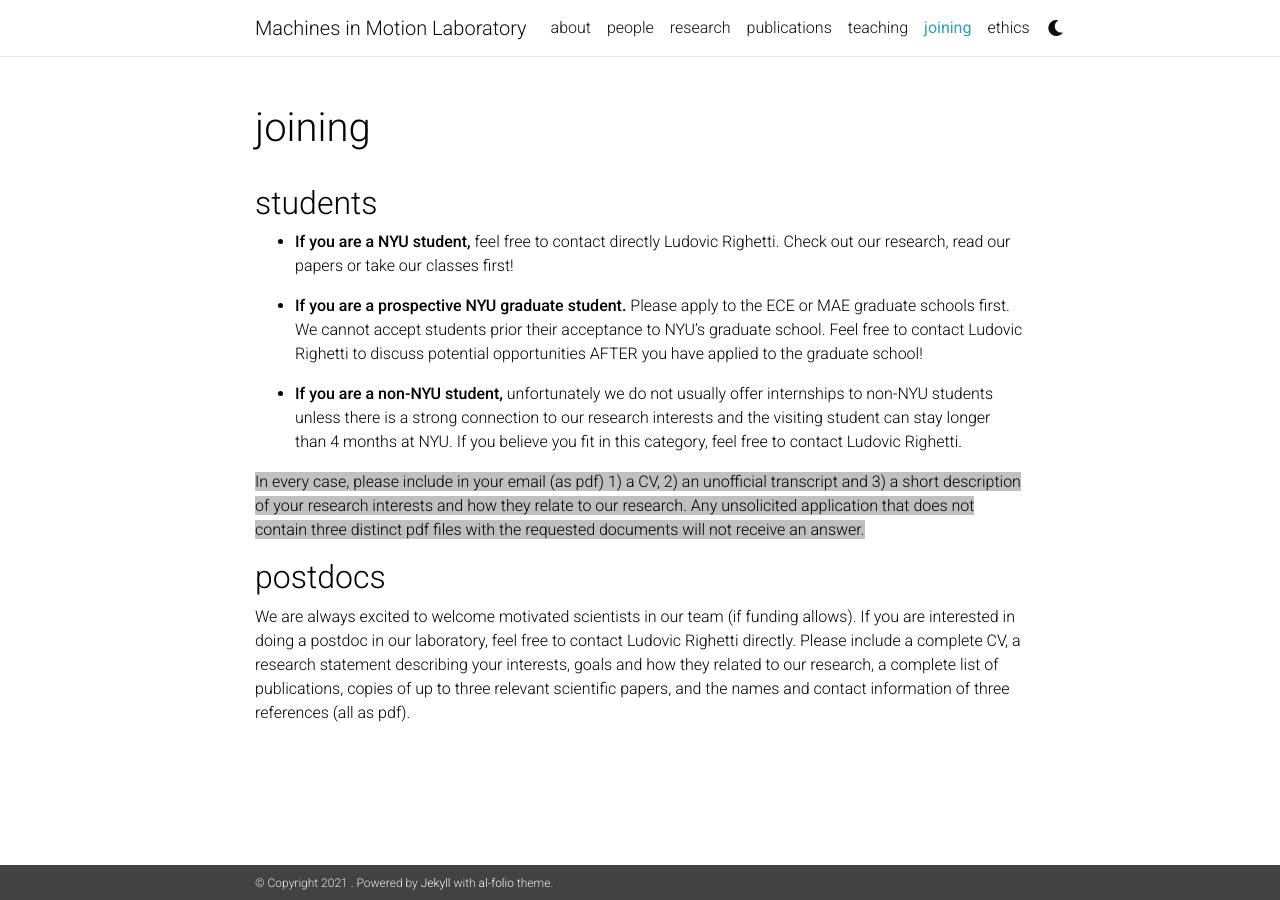
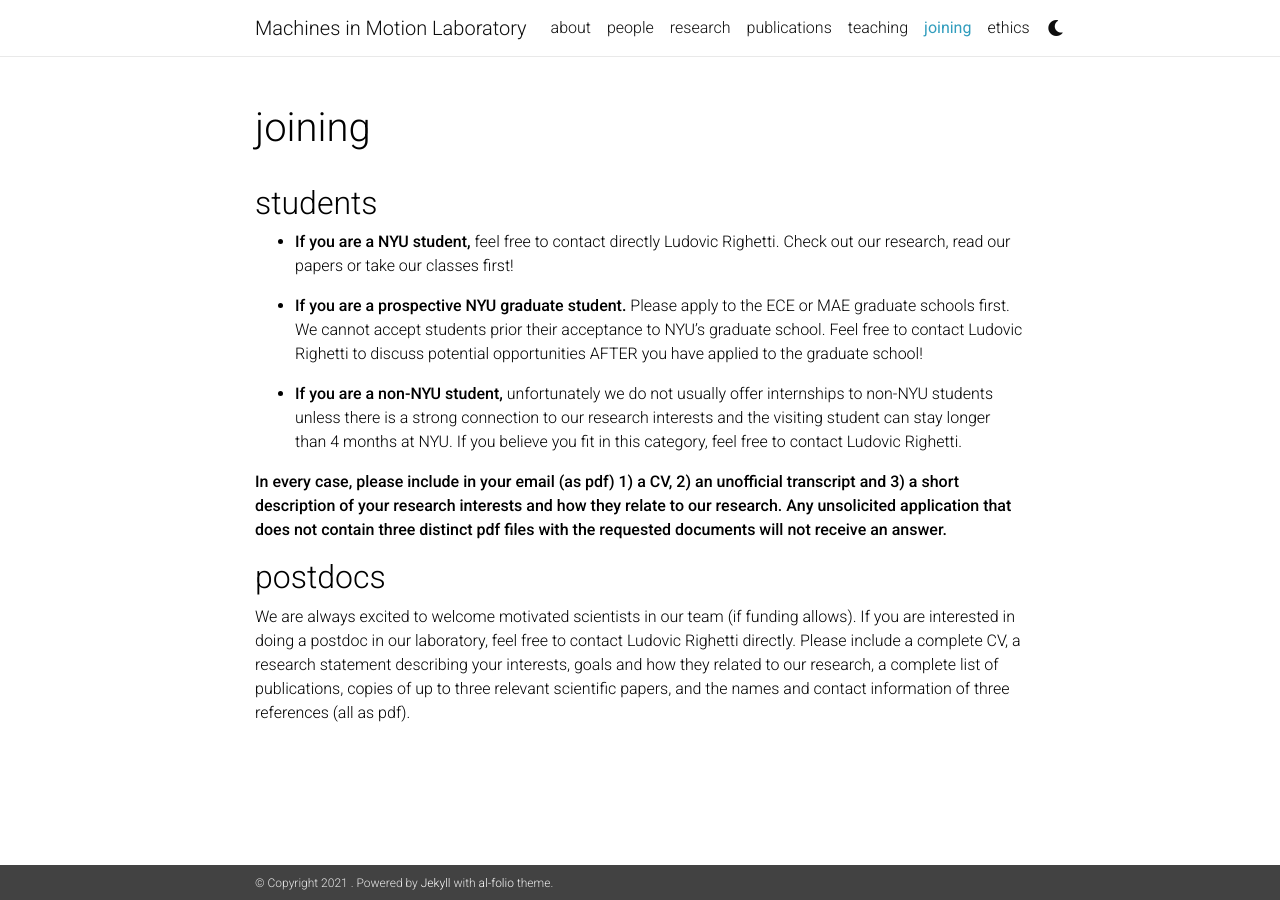
Before and after one commit to machines-in-motion/mim_website, a Jekyll site: the page built from _pages/joining.md, in a window 1280 px wide. Built offline with Jekyll 4.4.1, drawn with Linux system fonts in a browser that asks for light colours; nearby versions of some CDN libraries; a style sheet for code colours, icons or effects is not loaded.

Commit message:
updated joining

```diff
--- a/_pages/joining.md
+++ b/_pages/joining.md
@@ -14,9 +14,7 @@ order: 5
 
 - **If you are a non-NYU student,** unfortunately we do not usually offer internships to non-NYU students unless there is a strong connection to our research interests and the visiting student can stay longer than 4 months at NYU. If you believe you fit in this category, feel free to contact Ludovic Righetti.
 
-<span style="background-color:silver">
-In every case, please include in your email (as pdf) 1) a CV, 2) an unofficial transcript and 3) a short description of your research interests and how they relate to our research. Any unsolicited application that does not contain three distinct pdf files with the requested documents will not receive an answer.
-</span>
+**In every case, please include in your email (as pdf) 1) a CV, 2) an unofficial transcript and 3) a short description of your research interests and how they relate to our research. Any unsolicited application that does not contain three distinct pdf files with the requested documents will not receive an answer.**
 
 ## postdocs
 We are always excited to welcome motivated scientists in our team (if funding allows). If you are interested in doing a postdoc in our laboratory, feel free to contact Ludovic Righetti directly. Please include a complete CV, a research statement describing your interests, goals and how they related to our research, a complete list of publications, copies of up to three relevant scientific papers, and the names and contact information of three references (all as pdf).
```
